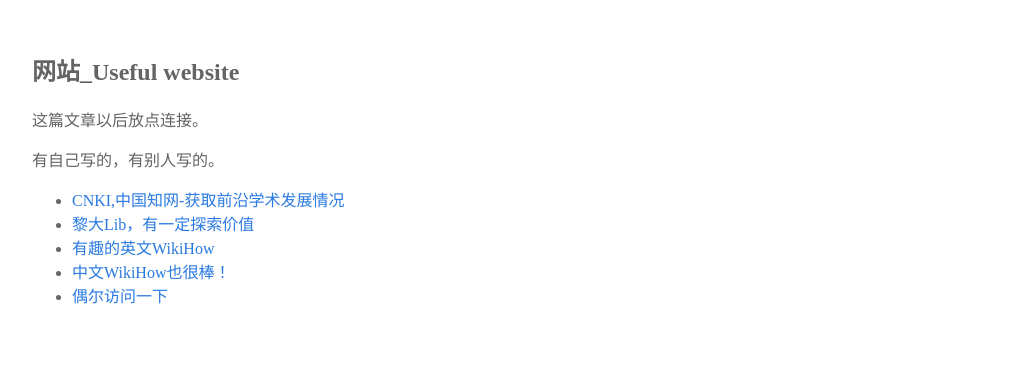
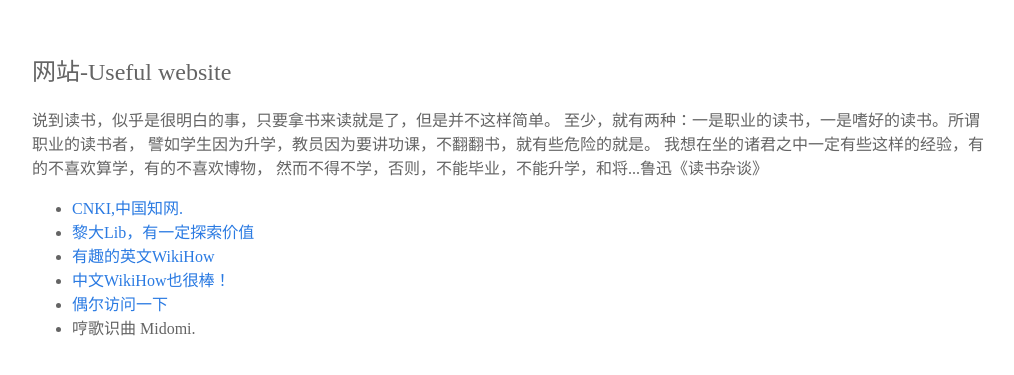
Before and after one commit to YasinZhong/yasinzhong.github.io, a Jekyll site: the page built from _posts/2017-06-2-有趣的网站.html, in a window 1280 px wide. Shown: the top 375 px of the page, without its empty margins (128-1142 px from the left). Built offline with Jekyll 4.4.1, drawn with Linux system fonts in a browser that asks for light colours.

```diff
--- a/_posts/2017-05-31-自我介绍.html
+++ b/_posts/2017-05-31-自我介绍.html
@@ -1,6 +1,6 @@
 ---
 layout: default
-title: 介绍_Self-introduction
+title: 介绍-Self-introduction
 ---
 
 
--- a/_posts/2017-06-1-心的痕迹.html
+++ b/_posts/2017-06-1-心的痕迹.html
@@ -1,6 +1,6 @@
 ---
 layout: default
-title: 痕迹_Twitter
+title: 痕迹-Twitter
 ---
 
 
--- a/_posts/2017-06-2-有趣的网站.html
+++ b/_posts/2017-06-2-有趣的网站.html
@@ -1,6 +1,6 @@
 ---
 layout: default
-title: 网站_Useful website
+title: 网站-Useful website
 ---
 
 
@@ -14,14 +14,18 @@
 	<div id="div-content">
 
 	<h2>{{ page.title }}</h2>
-	<p>这篇文章以后放点连接。</p>
-	<p>有自己写的，有别人写的。</p>
+	<p>说到读书，似乎是很明白的事，只要拿书来读就是了，但是并不这样简单。
+	至少，就有两种：一是职业的读书，一是嗜好的读书。所谓职业的读书者，
+	譬如学生因为升学，教员因为要讲功课，不翻翻书，就有些危险的就是。
+	我想在坐的诸君之中一定有些这样的经验，有的不喜欢算学，有的不喜欢博物，
+	然而不得不学，否则，不能毕业，不能升学，和将...鲁迅《读书杂谈》</p>
 	<ul>
-	<li><a href="http://www.cnki.net/">CNKI,中国知网-获取前沿学术发展情况</a></li>
+	<li><a href="http://www.cnki.net/">CNKI,中国知网.</a></li>
 	<li><a href="http://lib.lmu.edu.cn/">黎大Lib，有一定探索价值</a></li>
 	<li><a href="http://www.wikihow.com/Main-Page/">有趣的英文WikiHow</a></li>
 	<li><a href="http://zh.wikihow.com/首页/">中文WikiHow也很棒！</a></li>
 	<li><a href="http://www.hyan23.org/#*">偶尔访问一下</a></li>
+	<li><a href="http://www.midomi.com"></a>哼歌识曲 Midomi.</li>
 	</ul>
 
 	<div>
--- a/_posts/2017-06-21-我的摄影.html
+++ b/_posts/2017-06-21-我的摄影.html
@@ -1,6 +1,6 @@
 ---
 layout: default
-title: 摄影_MyPhotoGraphs
+title: 摄影-MyPhotoGraphs
 ---
 
 <html>
--- a/_posts/2017-06-25-我的画画.html
+++ b/_posts/2017-06-25-我的画画.html
@@ -1,6 +1,6 @@
 ---
 layout: default
-title: 画画_My Daubs
+title: 画画-My Daubs
 ---
 
 
--- a/_posts/2017-06-26-我的设计.html
+++ b/_posts/2017-06-26-我的设计.html
@@ -1,6 +1,6 @@
 ---
 layout: default
-title: 设计_MyDesigns
+title: 设计-MyDesigns
 ---
 
 
@@ -15,8 +15,8 @@
 	<h2>{{ page.title }}</h2>
 
 	<p>
-	  已获取专利的●我的部分发明或改进的设计<br/>
-	  Only the Patent-gained would show in here.<br/>
+	  已获取专利的-我的部分发明或改进的设计<br/>
+	  Only the Patent-gained would show in here.
 	  <b>Contact me: me@caihe.org</b>
 	</p>
 
--- a/cssjs/a.css
+++ b/cssjs/a.css
@@ -17,3 +17,8 @@
 	text-decoration:none;
 	color:rgb(42,122,226);
 }
+
+h1,h2,h3,h4,h5,h5
+{
+	font-weight: lighter;
+}
```
Also changed, not shown: img/Designs/Mondrian.jpg, img/daubs/1.jpg, img/daubs/2.jpg, img/photographs/LMU-lib.jpg, img/photographs/night.jpg, 1 other file.
